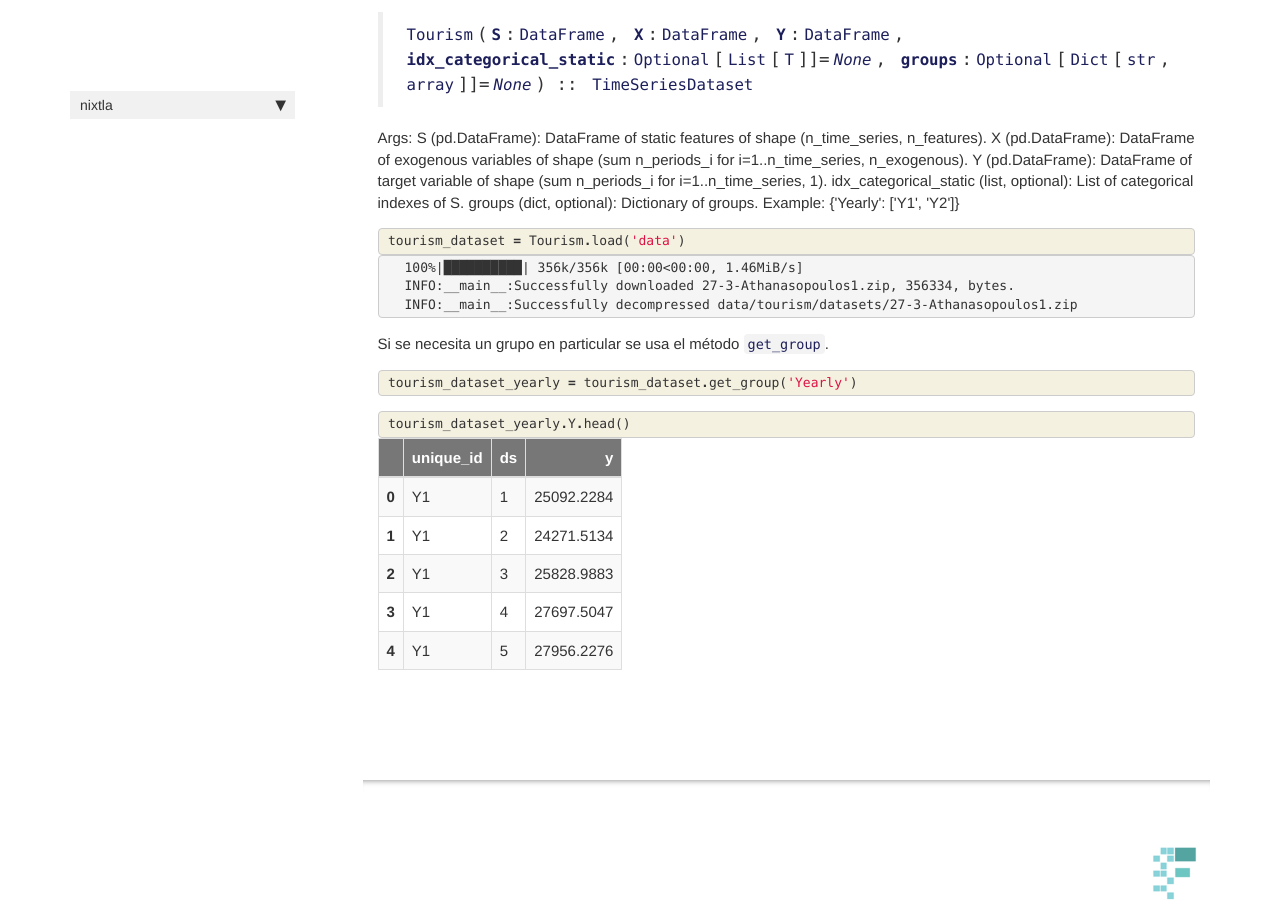
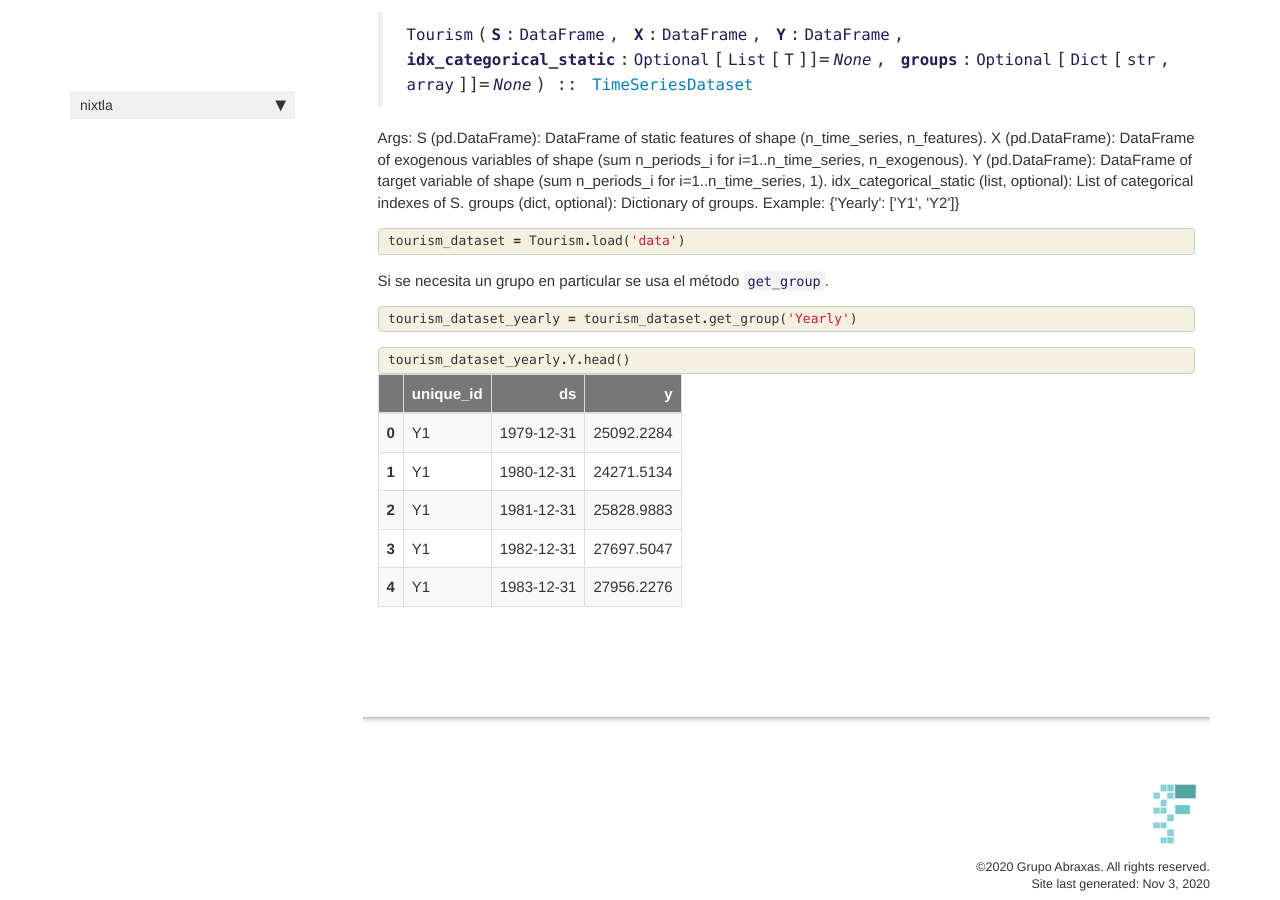
Before and after one commit to Nixtla/Nixtla, a Jekyll site: the page built from docs/datasets.html, in a window 1280 px wide and 900 px high, scrolled down 1895 px. Built offline with Jekyll 4.4.1, drawn with Linux system fonts in a browser that asks for light colours; nearby versions of some CDN libraries; comment, search, counter and statistics services are not loaded.

Commit message:
compute ds for tourism dataset. download only if files dont exist

```diff
--- a/docs/datasets.html
+++ b/docs/datasets.html
@@ -53,7 +53,7 @@ nb_path: "nbs/datasets.ipynb"
 
 
 <div class="output_markdown rendered_html output_subarea ">
-<h4 id="download_file" class="doc_header"><code>download_file</code><a href="nixtla/data/datasets.py#L25" class="source_link" style="float:right">[source]</a></h4><blockquote><p><code>download_file</code>(<strong><code>directory</code></strong>:<code>Union</code>[<code>str</code>, <code>Path</code>], <strong><code>source_url</code></strong>:<code>str</code>, <strong><code>decompress</code></strong>:<code>bool</code>=<em><code>False</code></em>)</p>
+<h4 id="download_file" class="doc_header"><code>download_file</code><a href="https://github.com/Grupo-Abraxas/nixtla/tree/master/nixtla/data/datasets.py#L25" class="source_link" style="float:right">[source]</a></h4><blockquote><p><code>download_file</code>(<strong><code>directory</code></strong>:<code>Union</code>[<code>str</code>, <code>Path</code>], <strong><code>source_url</code></strong>:<code>str</code>, <strong><code>decompress</code></strong>:<code>bool</code>=<em><code>False</code></em>)</p>
 </blockquote>
 <p>Download data from source_ulr inside directory.</p>
 <h2 id="Parameters">Parameters<a class="anchor-link" href="#Parameters"> </a></h2><p>directory: str, Path
@@ -98,7 +98,7 @@ decompress: bool
 
 
 <div class="output_markdown rendered_html output_subarea ">
-<h2 id="TimeSeriesDataset" class="doc_header"><code>class</code> <code>TimeSeriesDataset</code><a href="nixtla/data/datasets.py#L71" class="source_link" style="float:right">[source]</a></h2><blockquote><p><code>TimeSeriesDataset</code>(<strong><code>S</code></strong>:<code>DataFrame</code>, <strong><code>X</code></strong>:<code>DataFrame</code>, <strong><code>Y</code></strong>:<code>DataFrame</code>, <strong><code>idx_categorical_static</code></strong>:<code>Optional</code>[<code>List</code>[<code>T</code>]]=<em><code>None</code></em>, <strong><code>groups</code></strong>:<code>Optional</code>[<code>Dict</code>[<code>str</code>, <code>array</code>]]=<em><code>None</code></em>)</p>
+<h2 id="TimeSeriesDataset" class="doc_header"><code>class</code> <code>TimeSeriesDataset</code><a href="https://github.com/Grupo-Abraxas/nixtla/tree/master/nixtla/data/datasets.py#L71" class="source_link" style="float:right">[source]</a></h2><blockquote><p><code>TimeSeriesDataset</code>(<strong><code>S</code></strong>:<code>DataFrame</code>, <strong><code>X</code></strong>:<code>DataFrame</code>, <strong><code>Y</code></strong>:<code>DataFrame</code>, <strong><code>idx_categorical_static</code></strong>:<code>Optional</code>[<code>List</code>[<code>T</code>]]=<em><code>None</code></em>, <strong><code>groups</code></strong>:<code>Optional</code>[<code>Dict</code>[<code>str</code>, <code>array</code>]]=<em><code>None</code></em>)</p>
 </blockquote>
 <p>Args:
     S (pd.DataFrame): DataFrame of static features of shape
@@ -147,7 +147,7 @@ decompress: bool
 
 
 <div class="output_markdown rendered_html output_subarea ">
-<h2 id="Yearly" class="doc_header"><code>class</code> <code>Yearly</code><a href="nixtla/data/datasets.py#L93" class="source_link" style="float:right">[source]</a></h2><blockquote><p><code>Yearly</code>(<strong><code>seasonality</code></strong>:<code>int</code>=<em><code>1</code></em>, <strong><code>horizon</code></strong>:<code>int</code>=<em><code>4</code></em>, <strong><code>freq</code></strong>:<code>str</code>=<em><code>'D'</code></em>, <strong><code>rows</code></strong>:<code>int</code>=<em><code>2</code></em>, <strong><code>name</code></strong>:<code>str</code>=<em><code>'Yearly'</code></em>)</p>
+<h2 id="Yearly" class="doc_header"><code>class</code> <code>Yearly</code><a href="https://github.com/Grupo-Abraxas/nixtla/tree/master/nixtla/data/datasets.py#L93" class="source_link" style="float:right">[source]</a></h2><blockquote><p><code>Yearly</code>(<strong><code>seasonality</code></strong>:<code>int</code>=<em><code>1</code></em>, <strong><code>horizon</code></strong>:<code>int</code>=<em><code>4</code></em>, <strong><code>freq</code></strong>:<code>str</code>=<em><code>'D'</code></em>, <strong><code>rows</code></strong>:<code>int</code>=<em><code>2</code></em>, <strong><code>name</code></strong>:<code>str</code>=<em><code>'Yearly'</code></em>)</p>
 </blockquote>
 <p>Yearly(seasonality: int = 1, horizon: int = 4, freq: str = 'D', rows: int = 2, name: str = 'Yearly')</p>
 
@@ -172,7 +172,7 @@ decompress: bool
 
 
 <div class="output_markdown rendered_html output_subarea ">
-<h2 id="Quarterly" class="doc_header"><code>class</code> <code>Quarterly</code><a href="nixtla/data/datasets.py#L101" class="source_link" style="float:right">[source]</a></h2><blockquote><p><code>Quarterly</code>(<strong><code>seasonality</code></strong>:<code>int</code>=<em><code>4</code></em>, <strong><code>horizon</code></strong>:<code>int</code>=<em><code>8</code></em>, <strong><code>freq</code></strong>:<code>str</code>=<em><code>'Q'</code></em>, <strong><code>rows</code></strong>:<code>int</code>=<em><code>3</code></em>, <strong><code>name</code></strong>:<code>str</code>=<em><code>'Quarterly'</code></em>)</p>
+<h2 id="Quarterly" class="doc_header"><code>class</code> <code>Quarterly</code><a href="https://github.com/Grupo-Abraxas/nixtla/tree/master/nixtla/data/datasets.py#L101" class="source_link" style="float:right">[source]</a></h2><blockquote><p><code>Quarterly</code>(<strong><code>seasonality</code></strong>:<code>int</code>=<em><code>4</code></em>, <strong><code>horizon</code></strong>:<code>int</code>=<em><code>8</code></em>, <strong><code>freq</code></strong>:<code>str</code>=<em><code>'Q'</code></em>, <strong><code>rows</code></strong>:<code>int</code>=<em><code>3</code></em>, <strong><code>name</code></strong>:<code>str</code>=<em><code>'Quarterly'</code></em>)</p>
 </blockquote>
 <p>Quarterly(seasonality: int = 4, horizon: int = 8, freq: str = 'Q', rows: int = 3, name: str = 'Quarterly')</p>
 
@@ -197,7 +197,7 @@ decompress: bool
 
 
 <div class="output_markdown rendered_html output_subarea ">
-<h2 id="Monthly" class="doc_header"><code>class</code> <code>Monthly</code><a href="nixtla/data/datasets.py#L109" class="source_link" style="float:right">[source]</a></h2><blockquote><p><code>Monthly</code>(<strong><code>seasonality</code></strong>:<code>int</code>=<em><code>12</code></em>, <strong><code>horizon</code></strong>:<code>int</code>=<em><code>24</code></em>, <strong><code>freq</code></strong>:<code>str</code>=<em><code>'M'</code></em>, <strong><code>rows</code></strong>:<code>int</code>=<em><code>3</code></em>, <strong><code>name</code></strong>:<code>str</code>=<em><code>'Monthly'</code></em>)</p>
+<h2 id="Monthly" class="doc_header"><code>class</code> <code>Monthly</code><a href="https://github.com/Grupo-Abraxas/nixtla/tree/master/nixtla/data/datasets.py#L109" class="source_link" style="float:right">[source]</a></h2><blockquote><p><code>Monthly</code>(<strong><code>seasonality</code></strong>:<code>int</code>=<em><code>12</code></em>, <strong><code>horizon</code></strong>:<code>int</code>=<em><code>24</code></em>, <strong><code>freq</code></strong>:<code>str</code>=<em><code>'M'</code></em>, <strong><code>rows</code></strong>:<code>int</code>=<em><code>3</code></em>, <strong><code>name</code></strong>:<code>str</code>=<em><code>'Monthly'</code></em>)</p>
 </blockquote>
 <p>Monthly(seasonality: int = 12, horizon: int = 24, freq: str = 'M', rows: int = 3, name: str = 'Monthly')</p>
 
@@ -222,7 +222,7 @@ decompress: bool
 
 
 <div class="output_markdown rendered_html output_subarea ">
-<h2 id="TourismInfo" class="doc_header"><code>class</code> <code>TourismInfo</code><a href="nixtla/data/datasets.py#L117" class="source_link" style="float:right">[source]</a></h2><blockquote><p><code>TourismInfo</code>(<strong><code>groups</code></strong>:<code>Tuple</code>=<em><code>(&lt;class 'nixtla.data.datasets.Yearly'&gt;, &lt;class 'nixtla.data.datasets.Quarterly'&gt;, &lt;class 'nixtla.data.datasets.Monthly'&gt;)</code></em>)</p>
+<h2 id="TourismInfo" class="doc_header"><code>class</code> <code>TourismInfo</code><a href="https://github.com/Grupo-Abraxas/nixtla/tree/master/nixtla/data/datasets.py#L117" class="source_link" style="float:right">[source]</a></h2><blockquote><p><code>TourismInfo</code>(<strong><code>groups</code></strong>:<code>Tuple</code>=<em><code>(&lt;class 'nixtla.data.datasets.Yearly'&gt;, &lt;class 'nixtla.data.datasets.Quarterly'&gt;, &lt;class 'nixtla.data.datasets.Monthly'&gt;)</code></em>)</p>
 </blockquote>
 <p>TourismInfo(groups: Tuple = (&lt;class 'nixtla.data.datasets.Yearly'&gt;, &lt;class 'nixtla.data.datasets.Quarterly'&gt;, &lt;class 'nixtla.data.datasets.Monthly'&gt;))</p>
 
@@ -254,7 +254,7 @@ decompress: bool
 
 
 <div class="output_markdown rendered_html output_subarea ">
-<h2 id="Tourism" class="doc_header"><code>class</code> <code>Tourism</code><a href="nixtla/data/datasets.py#L121" class="source_link" style="float:right">[source]</a></h2><blockquote><p><code>Tourism</code>(<strong><code>S</code></strong>:<code>DataFrame</code>, <strong><code>X</code></strong>:<code>DataFrame</code>, <strong><code>Y</code></strong>:<code>DataFrame</code>, <strong><code>idx_categorical_static</code></strong>:<code>Optional</code>[<code>List</code>[<code>T</code>]]=<em><code>None</code></em>, <strong><code>groups</code></strong>:<code>Optional</code>[<code>Dict</code>[<code>str</code>, <code>array</code>]]=<em><code>None</code></em>) :: <code>TimeSeriesDataset</code></p>
+<h2 id="Tourism" class="doc_header"><code>class</code> <code>Tourism</code><a href="https://github.com/Grupo-Abraxas/nixtla/tree/master/nixtla/data/datasets.py#L121" class="source_link" style="float:right">[source]</a></h2><blockquote><p><code>Tourism</code>(<strong><code>S</code></strong>:<code>DataFrame</code>, <strong><code>X</code></strong>:<code>DataFrame</code>, <strong><code>Y</code></strong>:<code>DataFrame</code>, <strong><code>idx_categorical_static</code></strong>:<code>Optional</code>[<code>List</code>[<code>T</code>]]=<em><code>None</code></em>, <strong><code>groups</code></strong>:<code>Optional</code>[<code>Dict</code>[<code>str</code>, <code>array</code>]]=<em><code>None</code></em>) :: <a href="/nixtla/datasets.html#TimeSeriesDataset"><code>TimeSeriesDataset</code></a></p>
 </blockquote>
 <p>Args:
     S (pd.DataFrame): DataFrame of static features of shape
@@ -296,22 +296,6 @@ decompress: bool
 </pre></div>
 
     </div>
-</div>
-</div>
-
-<div class="output_wrapper">
-<div class="output">
-
-<div class="output_area">
-
-<div class="output_subarea output_stream output_stderr output_text">
-<pre>100%|██████████| 356k/356k [00:00&lt;00:00, 1.46MiB/s]
-INFO:__main__:Successfully downloaded 27-3-Athanasopoulos1.zip, 356334, bytes.
-INFO:__main__:Successfully decompressed data/tourism/datasets/27-3-Athanasopoulos1.zip
-</pre>
-</div>
-</div>
-
 </div>
 </div>
 
@@ -390,31 +374,31 @@ INFO:__main__:Successfully decompressed data/tourism/datasets/27-3-Athanasopoulo
     <tr>
       <th>0</th>
       <td>Y1</td>
-      <td>1</td>
+      <td>1979-12-31</td>
       <td>25092.2284</td>
     </tr>
     <tr>
       <th>1</th>
       <td>Y1</td>
-      <td>2</td>
+      <td>1980-12-31</td>
       <td>24271.5134</td>
     </tr>
     <tr>
       <th>2</th>
       <td>Y1</td>
-      <td>3</td>
+      <td>1981-12-31</td>
       <td>25828.9883</td>
     </tr>
     <tr>
       <th>3</th>
       <td>Y1</td>
-      <td>4</td>
+      <td>1982-12-31</td>
       <td>27697.5047</td>
     </tr>
     <tr>
       <th>4</th>
       <td>Y1</td>
-      <td>5</td>
+      <td>1983-12-31</td>
       <td>27956.2276</td>
     </tr>
   </tbody>
```
Also changed, not shown: 2 other files.
